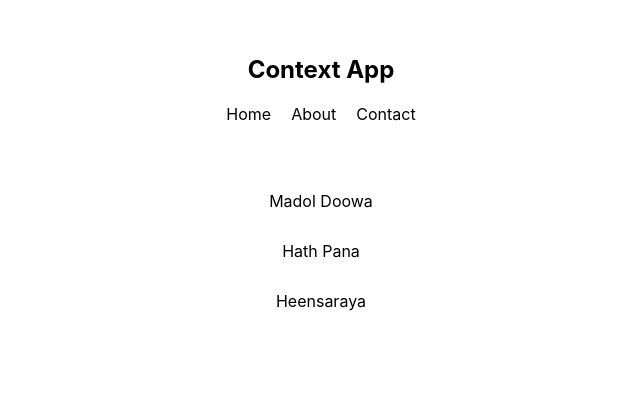
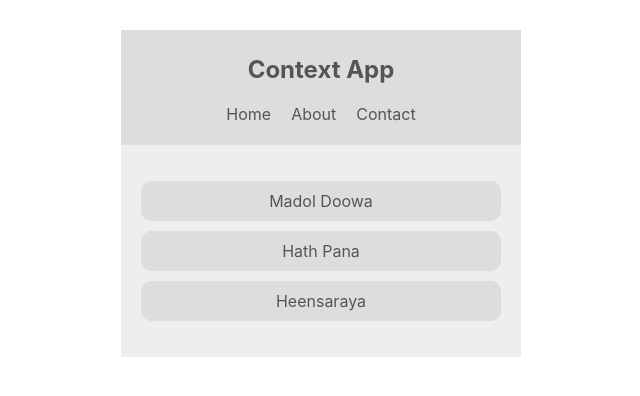
Before and after one commit to PawanGunawardhana/Context-App, a React (Create React App) app: page / in a window 1280 px wide. Shown: the top 396 px of the page, without its empty margins (319-959 px from the left). Built offline with nearby package versions, Linux system fonts and the light colour scheme.

Commit message:
To access context from different components updated Navbar,BookList and cheat sheet also

```diff
--- a/src/components/BookList.js
+++ b/src/components/BookList.js
@@ -1,13 +1,17 @@
 import React, { Component } from 'react'
+import { ThemeContext } from '../contexts/ThemeContext';
 
 class BookList extends Component {
+    static contextType = ThemeContext;
     render() {
+        const { isLightTheme, light, dark } = this.context;
+        const theme = isLightTheme ? light : dark; //isLightTheme kiyana property eka true nam light theme eka use karanna one. naththam dark theme eka use karanna one.
         return (
-            <div className="book-list">
+            <div className="book-list" style={{color: theme.syntax, background: theme.bg}}>
                <ul>
-                <li>Madol Doowa</li>
-                <li>Hath Pana</li>
-                <li>Heensaraya</li>
+                <li style={{background: theme.ui}}>Madol Doowa</li>
+                <li style={{background: theme.ui}}>Hath Pana</li>
+                <li style={{background: theme.ui}}>Heensaraya</li>
                </ul>
             </div>
         );
--- a/src/components/Navbar.js
+++ b/src/components/Navbar.js
@@ -1,9 +1,13 @@
 import React, { Component } from 'react';
+import { ThemeContext } from '../contexts/ThemeContext';
 
 class Navbar extends Component {
+    static contextType = ThemeContext; //context eka use karanna static contextType kiyana property ekak use karanna one.
     render() {
+        const {isLightTheme, light, dark} = this.context; //context eka use karanna one nam this.context kiyana property eka use karanna one.
+        const theme = isLightTheme ? light : dark; //isLightTheme kiyana property eka true nam light theme eka use karanna one. naththam dark theme eka use karanna one.
         return (
-            <nav>
+            <nav style={{ color: theme.syntax, background: theme.ui }}>
                 <h1>Context App</h1>
                 <ul>
                     <li>Home</li>
--- a/src/contexts/ThemeContext.js
+++ b/src/contexts/ThemeContext.js
@@ -11,7 +11,7 @@ class ThemeContextProvider extends Component {
         dark: { syntax: '#ddd', ui: '#333', bg: '#555'}
      } //state kiyana eke tamai apita globally share krnna one data tika include krnne.
     render() {
-        return (
+        return (// ...this.state eke ... danne athule data spread krnna
             <ThemeContext.Provider value={{ ...this.state }}>
                 {this.props.children}
             </ThemeContext.Provider>
```
Also changed, not shown: Cheat Sheet.txt.
